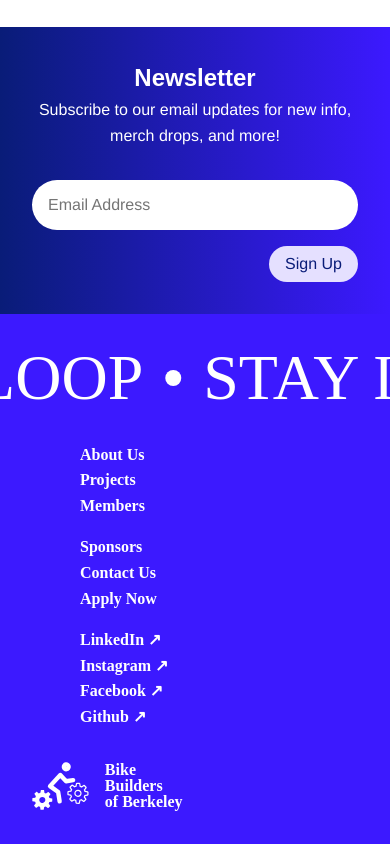
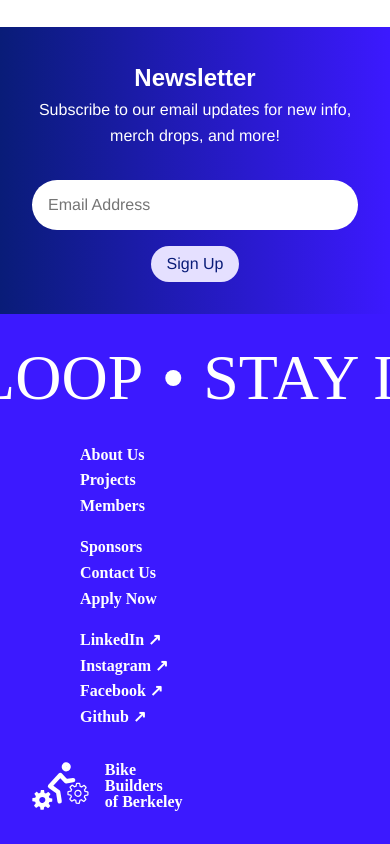
Before and after one commit to ortizrodrigo/bike-builders-website, a React (Vite) app: page / in a window 390 px wide. Shown: the part 4877-5721 px from the top of the page. Built offline with nearby package versions, Linux system fonts and the light colour scheme; a web font is replaced by a local one.

Commit message:
fix(ui): center the newsletter sign up button for mobile

```diff
--- a/src/pages/home/sections/newsletter/newsletter.css
+++ b/src/pages/home/sections/newsletter/newsletter.css
@@ -87,8 +87,4 @@
     height: 4rem;
     width: 100%;
   }
-
-  .newsletter-form-submit-mobile {
-    align-self: flex-end;
-  }
 }
```
